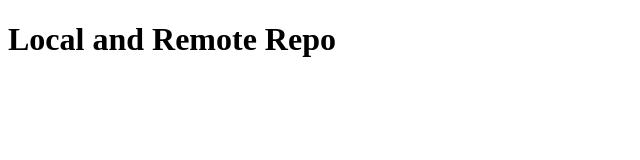
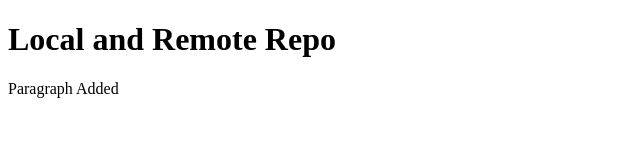
Before and after one commit to KenLewis3/new-repo, a plain HTML site: page index2.html in a window 1280 px wide. Shown: the whole page, without its empty margins (0-640 px from the left). Drawn offline with Linux system fonts and the light colour scheme.

Commit message:
Add P Tag

```diff
--- a/index2.html
+++ b/index2.html
@@ -8,5 +8,6 @@
   </head>
   <body>
     <h1>Local and Remote Repo</h1>
+    <p>Paragraph Added</p>
   </body>
 </html>
```
